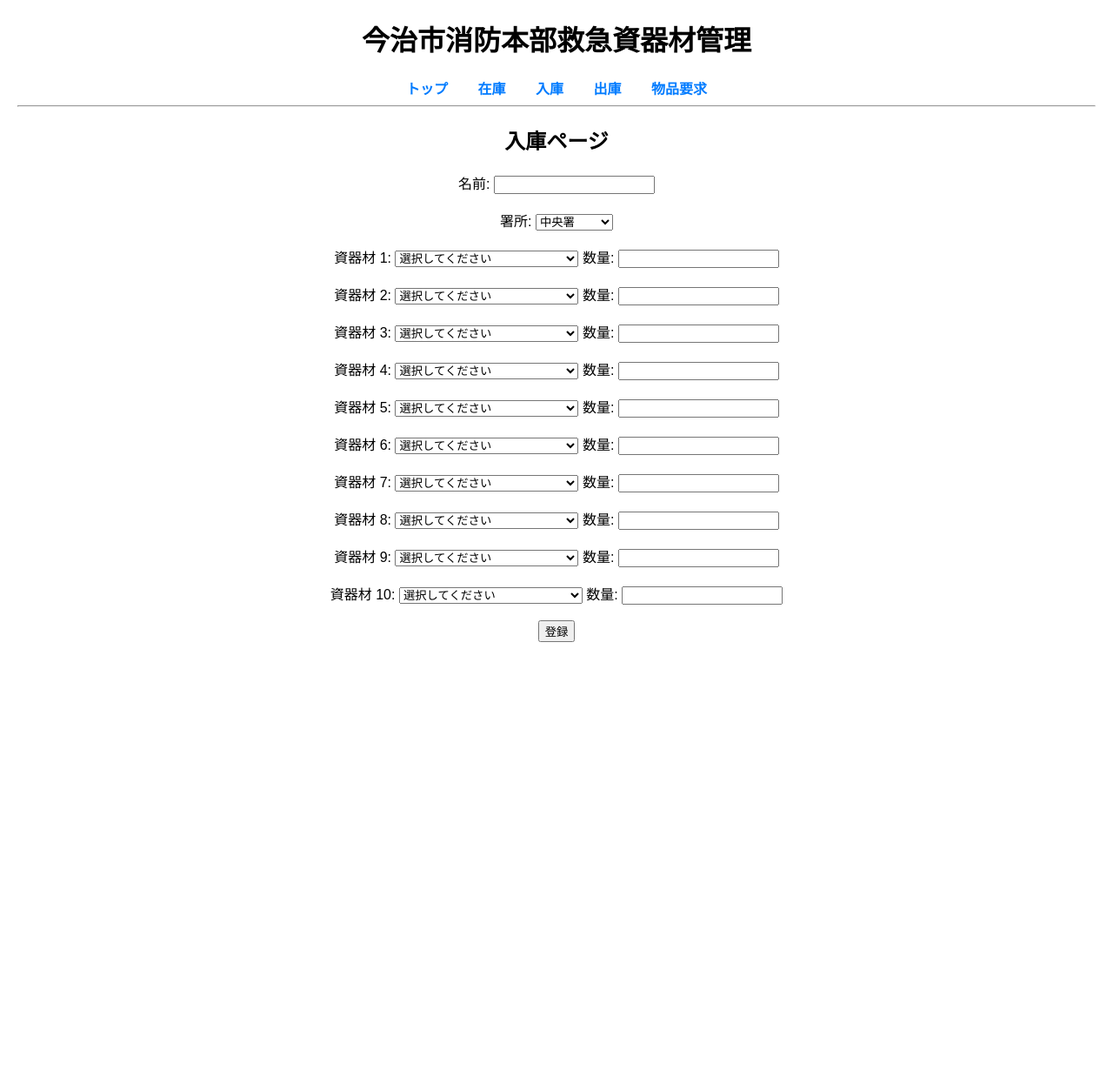
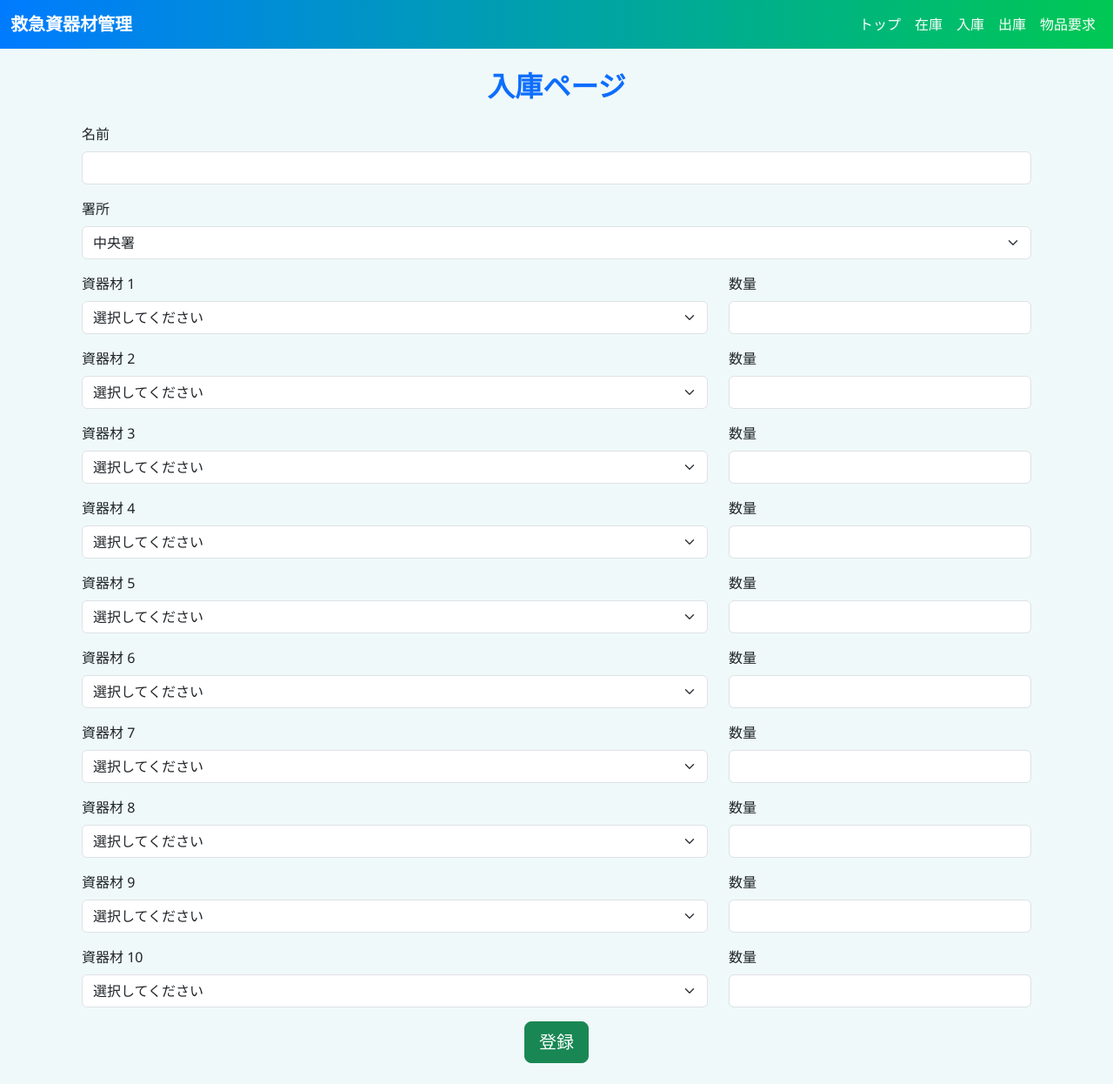
Before and after one commit to Akachi9029/inventory_app, a Flask app: page /incoming in a window 1280 px wide. Shown: the whole page at 87% size. Before the commit the page ends 738 px from the top, so only its background shows below. Run offline with Flask 3, Linux system fonts and the light colour scheme; tables that the repository leaves empty hold one stand-in row (values such as "Sample post").

Commit message:
現状のデザインを反映した安定版

```diff
--- a/templates/base.html
+++ b/templates/base.html
@@ -1,27 +1,78 @@
 <!DOCTYPE html>
 <html lang="ja">
 <head>
-    <meta charset="UTF-8">
-    <title>今治市消防本部救急資器材管理</title>
-    <style>
-        body { font-family: Arial, sans-serif; text-align: center; margin: 20px; }
-        nav a { margin: 0 15px; text-decoration: none; font-weight: bold; color: #007BFF; }
-        nav a:hover { text-decoration: underline; }
-        table { margin: 20px auto; border-collapse: collapse; width: 60%; }
-        th, td { border: 1px solid #ccc; padding: 8px; text-align: center; }
-    </style>
+  <meta charset="utf-8">
+  <meta name="viewport" content="width=device-width, initial-scale=1"> <!-- スマホ対応 -->
+  <title>今治市消防本部救急資器材管理</title>
+  <link href="https://cdn.jsdelivr.net/npm/bootstrap@5.3.3/dist/css/bootstrap.min.css" rel="stylesheet">
+  <script src="https://cdn.jsdelivr.net/npm/bootstrap@5.3.3/dist/js/bootstrap.bundle.min.js"></script>
+  <style>
+    body {
+      font-family: 'Segoe UI', Arial, sans-serif;
+      background-color: #f0f9f9;
+    }
+    h1 {
+      margin: 20px 0;
+      color: #00695c;
+      font-weight: bold;
+    }
+    nav a {
+      font-weight: bold;
+    }
+    .navbar {
+      background: linear-gradient(90deg, #007BFF, #00c853);
+    }
+    .navbar-brand, .nav-link {
+      color: white !important;
+    }
+    .navbar-brand:hover, .nav-link:hover {
+      text-decoration: underline;
+    }
+    table {
+      margin: 20px auto;
+      width: 95%;
+      max-width: 1000px;
+    }
+    th {
+      background-color: #007BFF;
+      color: white;
+    }
+    td {
+      background-color: #ffffff;
+    }
+    .btn-custom {
+      background-color: #00c853;
+      color: white;
+    }
+    .btn-custom:hover {
+      background-color: #009624;
+      color: white;
+    }
+  </style>
 </head>
 <body>
-    <h1>今治市消防本部救急資器材管理</h1>
-    <nav>
-        <a href="/">トップ</a>
-        <a href="/inventory">在庫</a>
-        <a href="/incoming">入庫</a>
-        <a href="/outgoing">出庫</a>
-        <a href="/request">物品要求</a>
+  <!-- ナビゲーションバー -->
+  <nav class="navbar navbar-expand-lg">
+    <div class="container-fluid">
+      <a class="navbar-brand" href="/">救急資器材管理</a>
+      <button class="navbar-toggler" type="button" data-bs-toggle="collapse" data-bs-target="#navbarNav">
+        <span class="navbar-toggler-icon"></span>
+      </button>
+      <div class="collapse navbar-collapse" id="navbarNav">
+        <ul class="navbar-nav ms-auto">
+          <li class="nav-item"><a class="nav-link" href="/">トップ</a></li>
+          <li class="nav-item"><a class="nav-link" href="/inventory">在庫</a></li>
+          <li class="nav-item"><a class="nav-link" href="/incoming">入庫</a></li>
+          <li class="nav-item"><a class="nav-link" href="/outgoing">出庫</a></li>
+          <li class="nav-item"><a class="nav-link" href="/request">物品要求</a></li>
+        </ul>
+      </div>
+    </div>
+  </nav>
 
-    </nav>
-    <hr>
+  <!-- メインコンテンツ -->
+  <div class="container my-4">
     {% block content %}{% endblock %}
+  </div>
 </body>
 </html>
--- a/templates/incoming.html
+++ b/templates/incoming.html
@@ -1,28 +1,43 @@
 {% extends "base.html" %}
 {% block content %}
-<h2>入庫ページ</h2>
+<div class="container my-4">
+    <h2 class="text-center text-primary fw-bold mb-4">入庫ページ</h2>
     <form method="POST">
-    <label>名前: <input type="text" name="name" required></label><br><br>
-    <label>署所:
-        <select name="station" required>
+        <div class="mb-3">
+            <label class="form-label">名前</label>
+            <input type="text" name="name" class="form-control" required>
+        </div>
+
+        <div class="mb-3">
+            <label class="form-label">署所</label>
+            <select name="station" class="form-select" required>
                 {% for s in stations %}
                     <option value="{{ s }}">{{ s }}</option>
                 {% endfor %}
             </select>
-    </label><br><br>
+        </div>
 
         {% for i in range(1, 11) %}
-        <label>資器材 {{ i }}:
-            <select name="item{{ i }}">
+        <div class="row mb-3 align-items-center">
+            <div class="col-7 col-sm-8">
+                <label class="form-label">資器材 {{ i }}</label>
+                <select name="item{{ i }}" class="form-select">
                     <option value="">選択してください</option>
                     {% for item in items %}
                         <option value="{{ item.name }}">{{ item.name }}</option>
                     {% endfor %}
                 </select>
-        </label>
-        <label>数量: <input type="number" name="qty{{ i }}" min="0"></label><br><br>
+            </div>
+            <div class="col-5 col-sm-4">
+                <label class="form-label">数量</label>
+                <input type="number" name="qty{{ i }}" class="form-control" min="0">
+            </div>
+        </div>
         {% endfor %}
 
-    <button type="submit">登録</button>
+        <div class="text-center">
+            <button type="submit" class="btn btn-success btn-lg">登録</button>
+        </div>
     </form>
+</div>
 {% endblock %}
```
Also changed, not shown: templates/index.html (+26 -9 lines), templates/inventory.html (+22 -5 lines), templates/outgoing.html (+25 -10 lines), templates/request.html (+37 -22 lines). Lines whose indentation alone changed are shown as unchanged.
